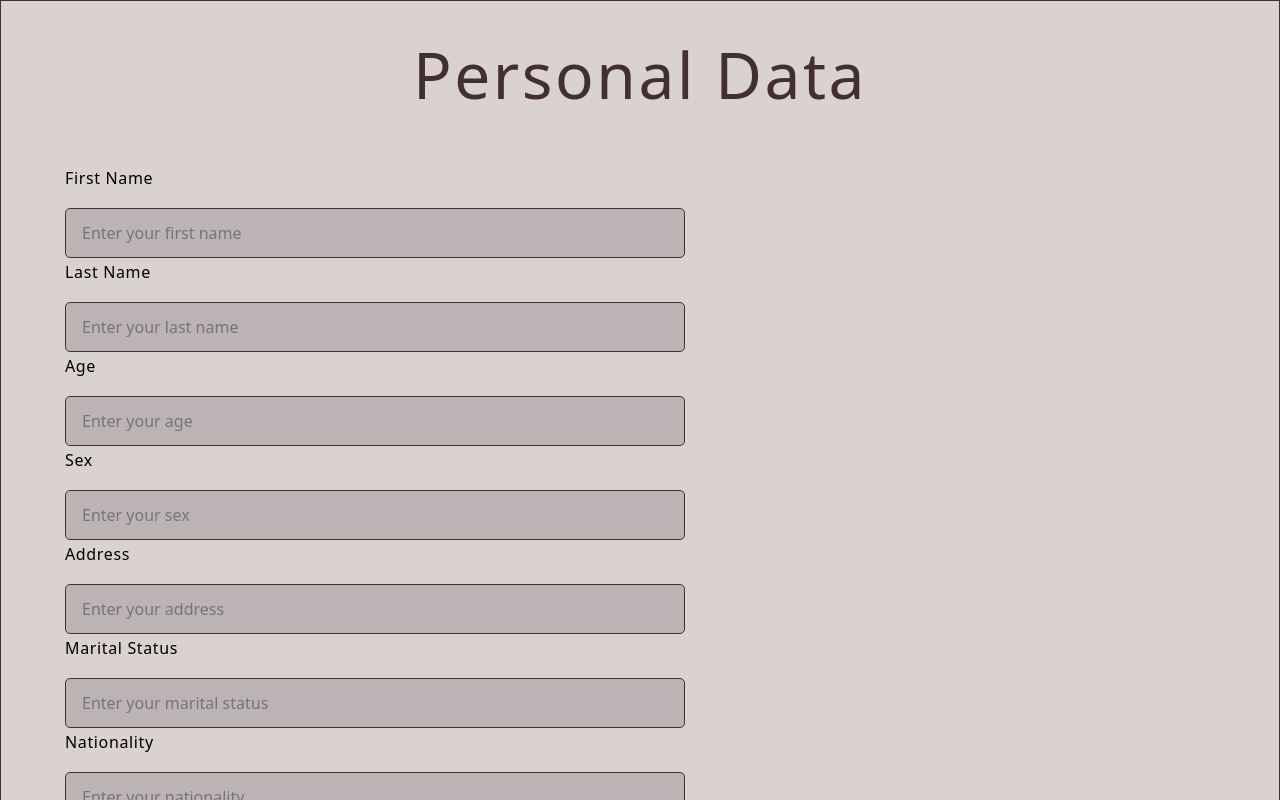
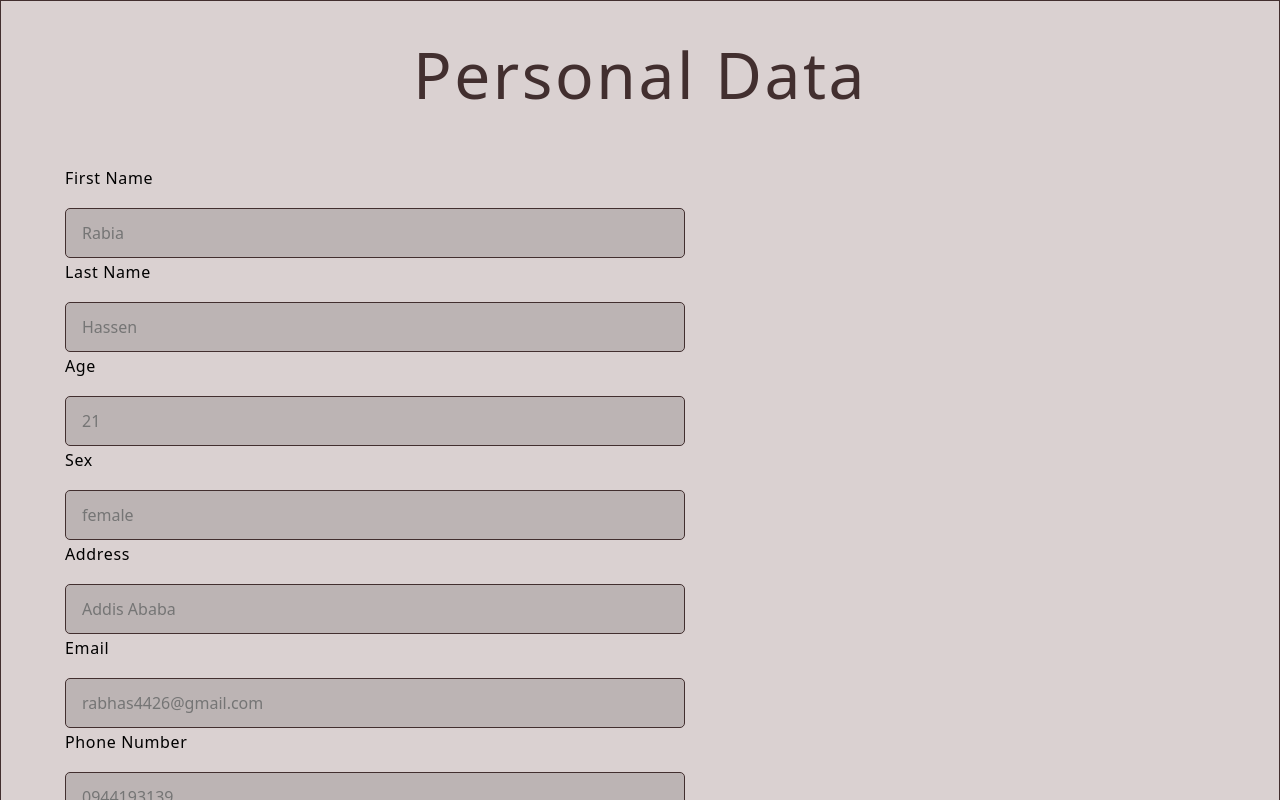
Before and after one commit to Biahassen/cv-project, a React (Create React App) app: page / in a window 1280 px wide. Shown: the top 800 px of the page. Built offline with nearby package versions, Linux system fonts and the light colour scheme.

Commit message:
Update personaldata.jsx

```diff
--- a/src/components/PersonalData/personaldata.jsx
+++ b/src/components/PersonalData/personaldata.jsx
@@ -11,19 +11,19 @@ const Personaldata = () => (
     </div>
     <div className="app__newsletter-input">
     <p className="p__opensans">First name</p>
-      <input type="email" placeholder="Enter your first name" />
+      <input type="email" placeholder="Rabia" />
       <p className="p__opensans">Last name</p>
-      <input type="email" placeholder="Enter your last name" />
+      <input type="email" placeholder="Hassen" />
       <p className="p__opensans">Age</p>
-      <input type="email" placeholder="Enter your age" />
+      <input type="email" placeholder="21" />
       <p className="p__opensans">Sex</p>
-      <input type="email" placeholder="Enter your sex" />
+      <input type="email" placeholder="female" />
       <p className="p__opensans">Address</p>
-      <input type="email" placeholder="Enter your address" />
-      <p className="p__opensans">Marital Status</p>
-      <input type="email" placeholder="Enter your marital status" />
-      <p className="p__opensans">Nationality</p>
-      <input type="email" placeholder="Enter your nationality" />
+      <input type="email" placeholder="Addis Ababa" />
+      <p className="p__opensans">Email</p>
+      <input type="email" placeholder="rabhas4426@gmail.com" />
+      <p className="p__opensans">Phone number</p>
+      <input type="email" placeholder="0944193139" />
     </div>
   </div>
 );
```
